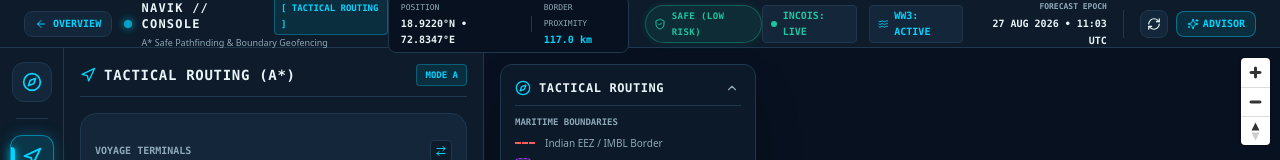
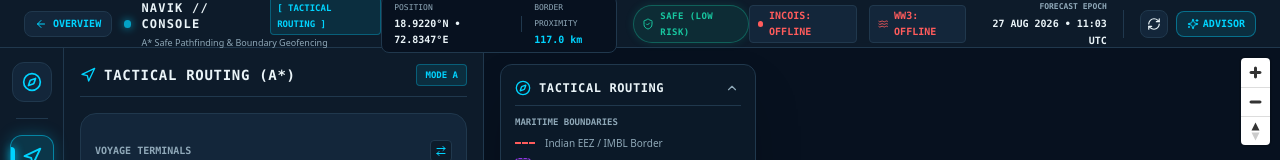
Before and after one commit to adityadebnath009/mavericks, a React (Vite) app in the folder frontend/: page /console/routing in a window 1280 px wide. Shown: the top 160 px of the page. Built offline with nearby package versions, Linux system fonts and the light colour scheme; no server answers.

Commit message:
feat(header): show truthful backend data status

```diff
--- a/frontend/src/components/navigation/TopHeader.jsx
+++ b/frontend/src/components/navigation/TopHeader.jsx
@@ -1,35 +1,35 @@
 import React from 'react';
-import {
-  ArrowLeft,
-  Waves,
-  Radio,
-  RefreshCw,
-  Sparkles,
-  ShieldCheck,
-  ShieldAlert,
-  AlertTriangle
-} from 'lucide-react';
+import { ArrowLeft, Waves, RefreshCw, Sparkles } from 'lucide-react';
 import RiskBadge from '../common/RiskBadge';
 
 const MODE_TITLES = {
-  routing: {
-    tag: 'TACTICAL ROUTING',
-    desc: 'A* Safe Pathfinding & Boundary Geofencing'
-  },
-  fisheries: {
-    tag: 'OCEAN ANALYTICS',
-    desc: 'Potential Fishing Zones & Thermal Fronts'
-  },
-  weather: {
-    tag: 'METEOROLOGICAL HAZARDS',
-    desc: 'SVAS Capsizing BSI & Severe Weather'
-  }
+  routing: { tag: 'TACTICAL ROUTING', desc: 'A* Safe Pathfinding & Boundary Geofencing' },
+  fisheries: { tag: 'OCEAN ANALYTICS', desc: 'Potential Fishing Zones & Thermal Fronts' },
+  weather: { tag: 'METEOROLOGICAL HAZARDS', desc: 'SVAS Capsizing BSI & Severe Weather' }
 };
+
+const STATUS_META = {
+  loading: { label: 'LOADING', className: 'text-[#FFB547]', dot: 'bg-[#FFB547]' },
+  live: { label: 'LIVE', className: 'text-[#18C7A0]', dot: 'bg-[#18C7A0]' },
+  cached: { label: 'CACHED', className: 'text-[#FFB547]', dot: 'bg-[#FFB547]' },
+  unavailable: { label: 'OFFLINE', className: 'text-[#FF5C5C]', dot: 'bg-[#FF5C5C]' }
+};
+
+function StatusBadge({ label, status, icon: Icon }) {
+  const meta = STATUS_META[status] || STATUS_META.unavailable;
+  return (
+    <div className={`flex items-center gap-1.5 bg-[#13263A] border border-[#20384D] px-2 py-0.5 rounded ${meta.className}`}>
+      {Icon ? <Icon className="w-3 h-3" /> : <div className={`w-1.5 h-1.5 rounded-full ${meta.dot}`} />}
+      <span>{label}: {meta.label}</span>
+    </div>
+  );
+}
 
 export function TopHeader({
   activeMode = 'routing',
   selectedLocation = { lat: 17.431, lon: 84.703 },
   safetyData = null,
+  dataStatus = {},
   isLoading = false,
   onRefresh,
   onBackToLanding,
@@ -42,39 +42,25 @@ export function TopHeader({
 
   return (
     <header className="h-12 min-h-[48px] border-b border-[#20384D] bg-[#0D1B2A] px-4 sm:px-6 flex items-center justify-between text-xs select-none z-20 shrink-0">
-
-      {/* Left HUD: Back Button + NAVIK Brand + Active Workspace Tag */}
       <div className="flex items-center gap-3">
         {onBackToLanding && (
-          <button
-            onClick={onBackToLanding}
-            className="flex items-center gap-1.5 px-2.5 py-1 rounded-lg bg-[#13263A] hover:bg-[#1b344e] text-[#00D4FF] border border-[#20384D] hover:border-[#00D4FF]/40 transition-colors font-mono text-[10px] font-bold cursor-pointer"
-            title="Return to Landing Page & Overview"
-          >
+          <button onClick={onBackToLanding} className="flex items-center gap-1.5 px-2.5 py-1 rounded-lg bg-[#13263A] hover:bg-[#1b344e] text-[#00D4FF] border border-[#20384D] hover:border-[#00D4FF]/40 transition-colors font-mono text-[10px] font-bold cursor-pointer" title="Return to Landing Page & Overview">
             <ArrowLeft className="w-3 h-3" />
             <span className="hidden md:inline">OVERVIEW</span>
           </button>
         )}
-
         <div className="flex items-center gap-2.5">
           <div className="w-2 h-2 rounded-full bg-[#00D4FF] animate-pulse shadow-[0_0_8px_#00D4FF]" />
           <div>
             <div className="flex items-center gap-2">
-              <span className="font-extrabold text-[#EAF4F8] uppercase tracking-widest text-xs font-mono">
-                NAVIK // CONSOLE
-              </span>
-              <span className="hidden lg:inline text-[9px] font-mono px-1.5 py-0.5 rounded bg-[#00D4FF]/10 text-[#00D4FF] border border-[#00D4FF]/30 font-bold">
-                [ {modeInfo.tag} ]
-              </span>
+              <span className="font-extrabold text-[#EAF4F8] uppercase tracking-widest text-xs font-mono">NAVIK // CONSOLE</span>
+              <span className="hidden lg:inline text-[9px] font-mono px-1.5 py-0.5 rounded bg-[#00D4FF]/10 text-[#00D4FF] border border-[#00D4FF]/30 font-bold">[ {modeInfo.tag} ]</span>
             </div>
-            <span className="text-[9px] text-[#8FA8B8] hidden sm:block">
-              {modeInfo.desc}
-            </span>
+            <span className="text-[9px] text-[#8FA8B8] hidden sm:block">{modeInfo.desc}</span>
           </div>
         </div>
       </div>
 
-      {/* Center HUD: Coordinates & Spatial Geofence Status */}
       <div className="hidden md:flex items-center gap-4 font-mono text-[10px]">
         <div className="bg-[#07111F] px-3 py-1 rounded-lg border border-[#20384D] flex items-center gap-3 text-[#8FA8B8]">
           <div>
@@ -86,66 +72,37 @@ export function TopHeader({
           <div className="h-4 w-[1px] bg-[#20384D]" />
           <div>
             <span className="text-[8px] text-[#8FA8B8] uppercase block">Border Proximity</span>
-            <span className="text-[#00D4FF] font-bold">
-              {distToBorder != null ? `${Number(distToBorder).toFixed(1)} km` : 'EEZ CLEAR'}
-            </span>
+            <span className="text-[#00D4FF] font-bold">{distToBorder != null ? `${Number(distToBorder).toFixed(1)} km` : 'EEZ CLEAR'}</span>
           </div>
         </div>
-
-        {/* Global Operational Risk Pill */}
         <RiskBadge level={overallRisk} size="sm" />
       </div>
 
-      {/* Right HUD: Data Telemetry Status, Timestamp & Actions */}
       <div className="flex items-center gap-4 text-[#8FA8B8] font-semibold">
-        {/* Telemetry Feeds */}
         <div className="hidden xl:flex items-center gap-3 text-[10px] font-mono">
-          <div className="flex items-center gap-1.5 bg-[#13263A] border border-[#20384D] px-2 py-0.5 rounded text-[#18C7A0]">
-            <div className="w-1.5 h-1.5 rounded-full bg-[#18C7A0] animate-pulse" />
-            <span>INCOIS: LIVE</span>
-          </div>
-          <div className="flex items-center gap-1.5 bg-[#13263A] border border-[#20384D] px-2 py-0.5 rounded text-[#00D4FF]">
-            <Waves className="w-3 h-3 text-[#00D4FF]" />
-            <span>WW3: ACTIVE</span>
-          </div>
+          <StatusBadge label="INCOIS" status={dataStatus.safety} />
+          <StatusBadge label="WW3" status={dataStatus.vectors} icon={Waves} />
         </div>
 
-        {/* Timestamp */}
         <div className="text-right hidden sm:block">
           <span className="text-[8px] text-[#8FA8B8] block uppercase font-mono">Forecast Epoch</span>
-          <span className="font-mono text-[#EAF4F8] font-bold text-[10px]">{new Date().toLocaleDateString('en-GB', {day: '2-digit', month: 'short', year: 'numeric'}).toUpperCase()} • {new Date().toISOString().substring(11, 16)} UTC</span>
+          <span className="font-mono text-[#EAF4F8] font-bold text-[10px]">{new Date().toLocaleDateString('en-GB', { day: '2-digit', month: 'short', year: 'numeric' }).toUpperCase()} • {new Date().toISOString().substring(11, 16)} UTC</span>
         </div>
 
-        {/* Action Controls */}
         <div className="flex items-center gap-2 border-l border-[#20384D] pl-3 sm:pl-4">
           {onRefresh && (
-            <button
-              onClick={onRefresh}
-              disabled={isLoading}
-              className="p-1.5 bg-[#13263A] hover:bg-[#1b344e] text-[#EAF4F8] rounded-lg border border-[#20384D] hover:border-[#00D4FF]/40 transition active:scale-95 cursor-pointer"
-              title="Refresh Ocean Telemetry"
-            >
+            <button onClick={onRefresh} disabled={isLoading} className="p-1.5 bg-[#13263A] hover:bg-[#1b344e] text-[#EAF4F8] rounded-lg border border-[#20384D] hover:border-[#00D4FF]/40 transition active:scale-95 cursor-pointer" title="Refresh Ocean Telemetry">
               <RefreshCw className={`w-3.5 h-3.5 ${isLoading ? 'animate-spin text-[#00D4FF]' : ''}`} />
             </button>
           )}
-
           {onToggleChat && (
-            <button
-              onClick={onToggleChat}
-              className={`flex items-center gap-1 px-2.5 py-1 rounded-lg border font-mono text-[10px] font-bold transition-all cursor-pointer ${
-                isChatOpen
-                  ? 'bg-[#18C7A0]/20 border-[#18C7A0] text-[#18C7A0]'
-                  : 'bg-[#00D4FF]/10 hover:bg-[#00D4FF]/20 border-[#00D4FF]/40 text-[#00D4FF]'
-              }`}
-              title="Open AI Safety Advisor (Grounded RAG)"
-            >
+            <button onClick={onToggleChat} className={`flex items-center gap-1 px-2.5 py-1 rounded-lg border font-mono text-[10px] font-bold transition-all cursor-pointer ${isChatOpen ? 'bg-[#18C7A0]/20 border-[#18C7A0] text-[#18C7A0]' : 'bg-[#00D4FF]/10 hover:bg-[#00D4FF]/20 border-[#00D4FF]/40 text-[#00D4FF]'}`} title="Open AI Safety Advisor (Grounded RAG)">
               <Sparkles className="w-3 h-3" />
               <span className="hidden md:inline">ADVISOR</span>
             </button>
           )}
         </div>
       </div>
-
     </header>
   );
 }
```
